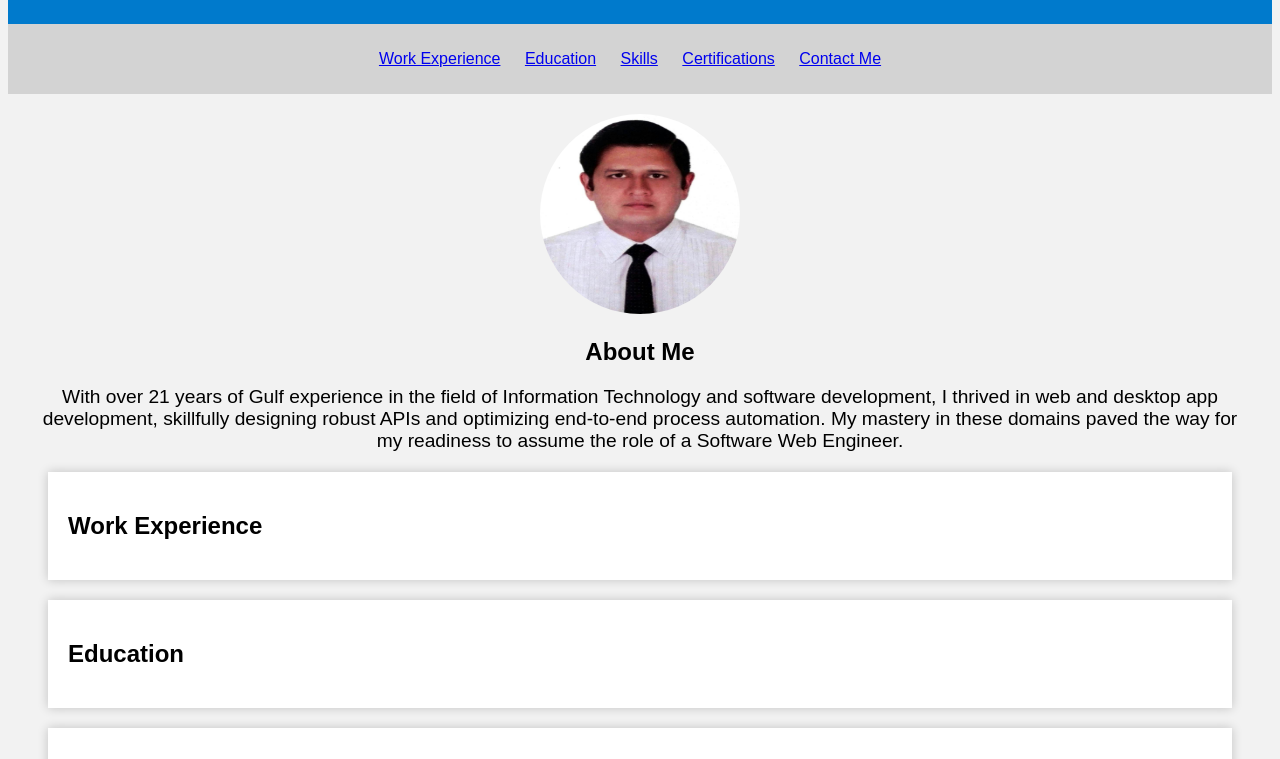
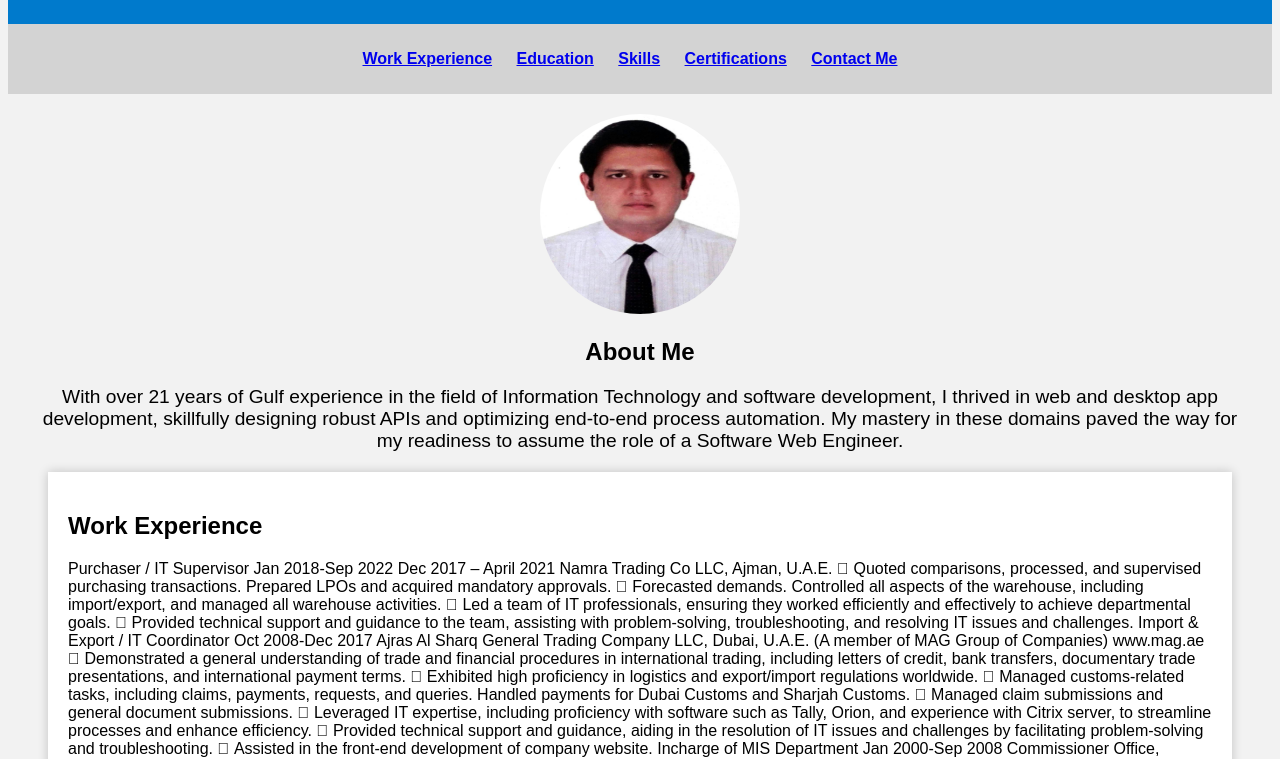
Before and after one commit to IrfanChatha/IrfanChatha.github.io, a plain HTML site: page index.html in a window 1280 px wide. Shown: the part 145-904 px from the top of the page. Drawn offline with Linux system fonts and the light colour scheme.

Commit message:
Update index.html

```diff
--- a/index.html
+++ b/index.html
@@ -51,16 +51,16 @@
 </head>
 <body>
     <header>
-        <h1>Irfan Maqbool Chatha</h1>
-        <p>Specialist Software Engineer</p>
+        <h1>IRFAN MAQBOOL CHATHA</h1>
+        <p>Web and Mobile App Developer</p>
     </header>
     <nav>
         <ul>
-            <li><a href="#work-experience">Work Experience</a></li>
-            <li><a href="#education">Education</a></li>
-            <li><a href="#skills">Skills</a></li>
-            <li><a href="#certifications">Certifications</a></li>
-            <li><a href="#contact-me">Contact Me</a></li>
+            <li><a href="#work-experience"><b>Work Experience</b></a></li>
+            <li><a href="#education"><b>Education</b></a></li>
+            <li><a href="#skills"><b>Skills</b></a></li>
+            <li><a href="#certifications"><b>Certifications</b></a></li>
+            <li><a href="#contact-me"><b>Contact Me</b></a></li>
         </ul>
     </nav>
     <div class="container">
@@ -69,7 +69,47 @@
         <p>With over 21 years of Gulf experience in the field of Information Technology and software development, I thrived in web and desktop app development, skillfully designing robust APIs and optimizing end-to-end process automation. My mastery in these domains paved the way for my readiness to assume the role of a Software Web Engineer.</p>
         <div id="work-experience" class="section">
             <h2>Work Experience</h2>
-            <!-- Add your work experience details here -->
+            Purchaser / IT Supervisor                       Jan 2018-Sep 2022	Dec  2017 – April 2021
+Namra Trading Co LLC, Ajman, U.A.E.
+
+	Quoted comparisons, processed, and supervised purchasing transactions. Prepared LPOs and acquired mandatory approvals.
+	Forecasted demands. Controlled all aspects of the warehouse, including import/export, and managed all warehouse activities.
+	Led a team of IT professionals, ensuring they worked efficiently and effectively to achieve departmental goals.
+	Provided technical support and guidance to the team, assisting with problem-solving, troubleshooting, and resolving IT issues and challenges.
+
+
+Import & Export / IT Coordinator            Oct 2008-Dec 2017
+Ajras Al Sharq General Trading Company LLC, Dubai, U.A.E.
+(A member of MAG Group of Companies)      www.mag.ae
+
+	Demonstrated a general understanding of trade and financial procedures in international trading, including letters of credit, bank transfers, documentary trade presentations, and international payment terms.
+	Exhibited high proficiency in logistics and export/import regulations worldwide.
+	Managed customs-related tasks, including claims, payments, requests, and queries. Handled payments for Dubai Customs and Sharjah Customs.
+	Managed claim submissions and general document submissions.
+	Leveraged IT expertise, including proficiency with software such as Tally, Orion, and experience with Citrix server, to streamline processes and enhance efficiency.
+	Provided technical support and guidance, aiding in the resolution of IT issues and challenges by facilitating problem-solving and troubleshooting.
+	Assisted in the front-end development of company website.
+
+
+
+Incharge of MIS Department                   Jan 2000-Sep 2008
+Commissioner Office, Government of Punjab, Gujranwala
+
+	Successfully designed and implemented bespoke database systems tailored to the specific needs of various government offices within the Gujranwala division. Utilized a diverse range of tools chosen based on usability and client requirements.
+	Development of Estimated District Budget and Revised District Budget for the Finance Department, ensuring precision and adherence to financial regulations.
+	Played a pivotal role as a Technical Member in I.T.-related recruitment processes government offices, contributing to the acquisition of qualified and skilled professionals.
+	Effectively managed the procurement and maintenance of computer hardware across all government offices in the district, ensuring seamless operation of IT infrastructure.
+	Leveraged advanced multimedia systems during high-level meetings and briefings, enhancing the communication and presentation capabilities within the office.
+	Collaborated with the IT department of Corp Headquarters Gujranwala to deliver technical support for a range of high-level meetings pertaining to administrative, security, and disaster management matters.
+
+
+IT Support Staff (Part-time)                     Oct 2005-Oct 2007
+Gujranwala Officers Club, Gujranwala
+
+	Development of a robust database system to meticulously catalog and administer the membership data of the Club, employing advanced data management techniques.
+	Executed the design of PVC ID cards for Club members, incorporating data encoding techniques for secure access.
+	Implemented and managed email and internet facilities for both staff and Club members, optimizing IT infrastructure to deliver seamless connectivity and digital services.
+
         </div>
         <div id="education" class="section">
             <h2>Education</h2>
```
